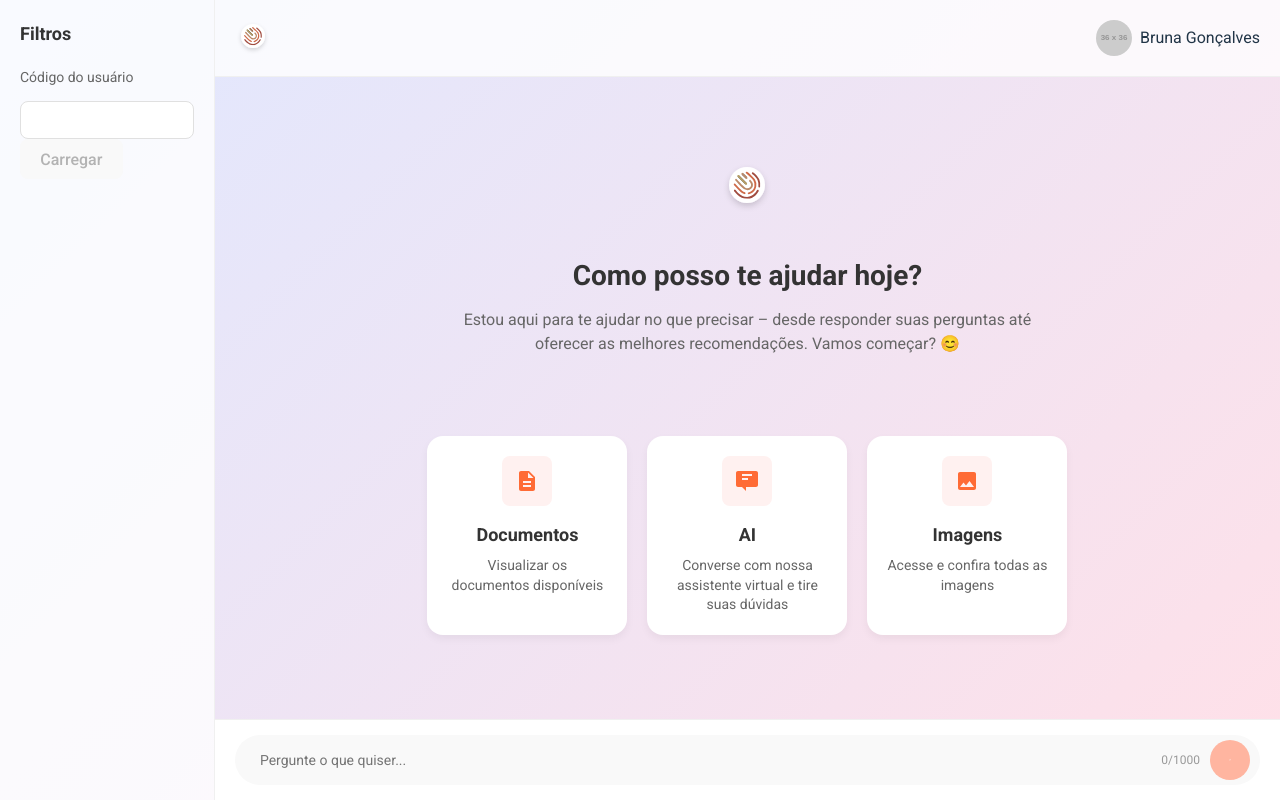
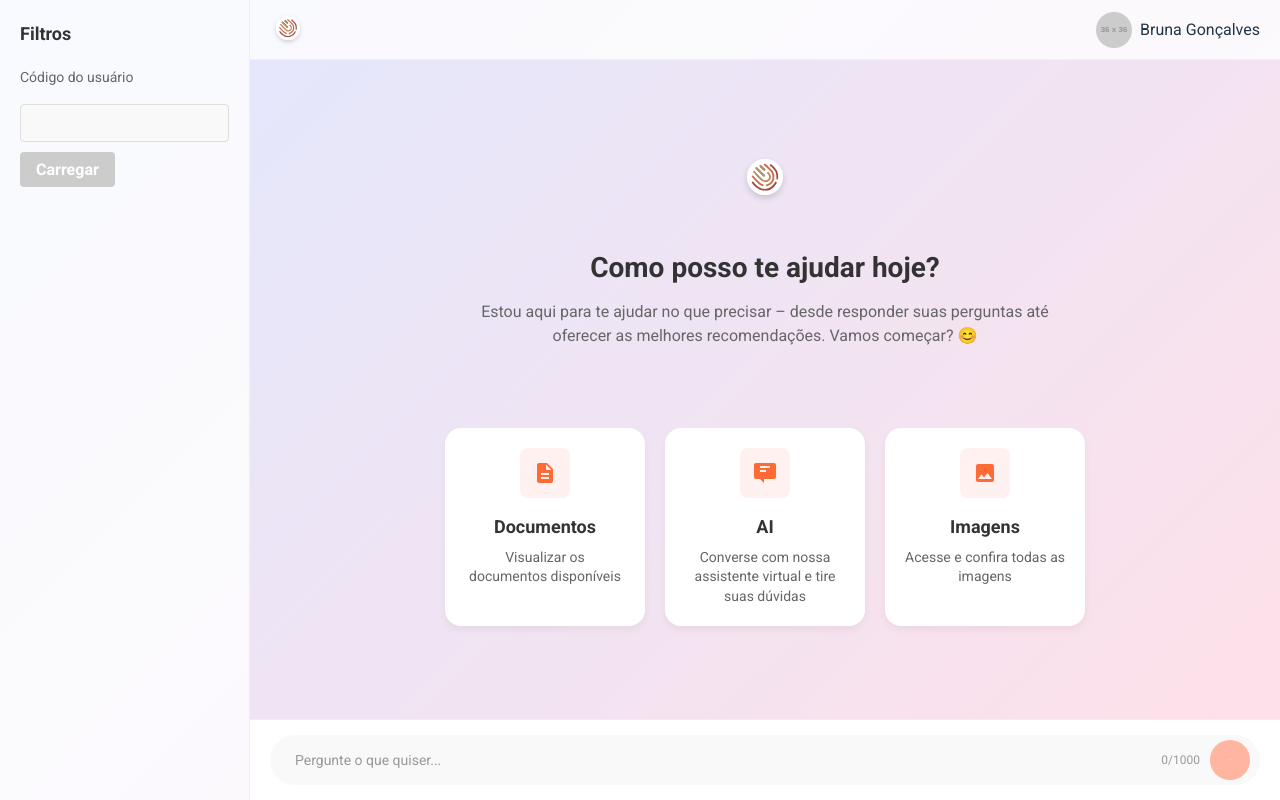
Before and after one commit to LM-Consulting-Python/Chatbot-Frontend-React, a React (Vite) app in the folder meu-projeto-react/: page /chat in a window 1280 px wide. Built offline with nearby package versions, Linux system fonts and the light colour scheme.

Commit message:
Enhance ChatPage styling: Adjust header padding, add background colors, and improve input text visibility

```diff
--- a/meu-projeto-react/src/ChatPage.css
+++ b/meu-projeto-react/src/ChatPage.css
@@ -19,6 +19,7 @@ body,
 }
 
 .chat-container {
+  flex: 1;
   width: 100%;
   height: 100%;
   display: flex;
@@ -29,13 +30,14 @@ body,
 }
 
 .chat-header {
-  padding: 20px;
+  padding: 15px 20px;
   display: flex;
   align-items: center;
   justify-content: space-between; /* Space between logo and user profile */
   border-bottom: 1px solid #f0f0f0;
   background-color: rgba(255, 255, 255, 0.8); /* Semi-transparent header */
   flex-shrink: 0;
+  height: 60px;
 }
 
 .logo-small {
@@ -343,6 +345,8 @@ body,
   width: 100%;
   padding: 10px 15px;
   border: 1px solid #e0e0e0;
+  background-color: #f9f9f9;
+  color: #000; /* Added explicitly black text color */
   border-radius: 8px;
   margin-top: 8px;
   outline: none;
@@ -370,3 +374,89 @@ body,
     align-items: center;
   }
 }
+
+/* Change to the part that controls the chat input text color */
+.chat-input {
+  flex: 1;
+  border: none;
+  padding: 12px 15px;
+  font-size: 14px;
+  background-color: transparent;
+  outline: none;
+  color: #000; /* Added explicitly black text color */
+}
+
+/* Also update the user message text color for consistency */
+.user-content p {
+  color: rgba(255, 255, 255, 0.8);
+}
+
+/* You may also want to ensure the placeholder text is visible */
+.chat-input::placeholder {
+  color: #999;
+}
+
+.chat-page {
+  display: flex;
+  height: 100vh;
+  overflow: hidden;
+}
+
+.filter-section {
+  margin-bottom: 20px;
+}
+
+.filtros-label {
+  display: block;
+  font-size: 14px;
+  color: #666;
+  margin-bottom: 8px;
+}
+
+.filtros-input,
+.filtros-select {
+  width: 100%;
+  padding: 10px;
+  border: 1px solid #ddd;
+  border-radius: 4px;
+  font-size: 14px;
+  margin-bottom: 10px;
+}
+
+.input-with-button .filtros-input {
+  flex: 1;
+}
+
+.filter-action-button {
+  background-color: #ff6b35;
+  color: white;
+  border: none;
+  border-radius: 4px;
+  padding: 8px 16px;
+  cursor: pointer;
+  font-weight: 600;
+  transition: background-color 0.3s;
+}
+
+.filter-action-button:hover {
+  background-color: #e55a2a;
+}
+
+.filter-action-button:disabled {
+  background-color: #ccc;
+  cursor: not-allowed;
+}
+
+.user-info-section {
+  background-color: #fff;
+  padding: 12px;
+  border-radius: 4px;
+  margin-bottom: 20px;
+  box-shadow: 0 2px 4px rgba(0, 0, 0, 0.1);
+}
+
+.user-info-name {
+  font-weight: 600;
+  color: #333;
+  margin: 0;
+}
```
